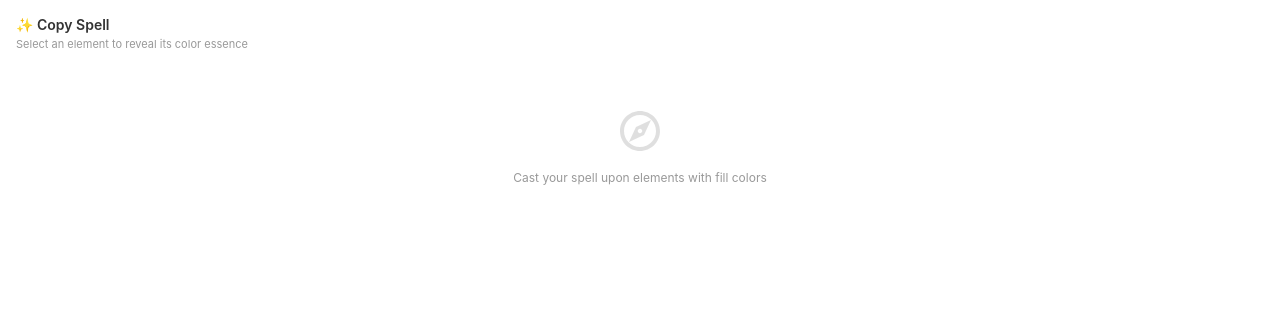
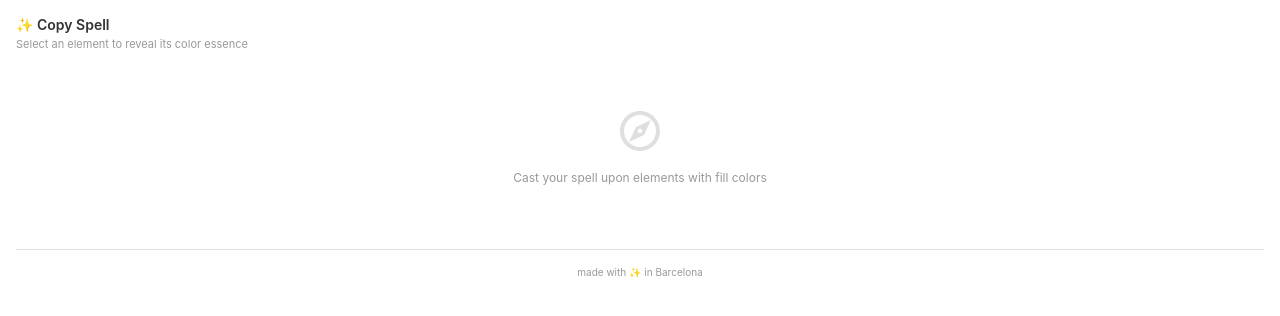
Before and after one commit to fulviabuonanno/copy-spell-plugin, a website: page ui.html in a window 1280 px wide. Drawn offline with Linux system fonts and the light colour scheme.

Commit message:
fix: correct plugin ID in manifest and add footer to UI

```diff
--- a/ui.html
+++ b/ui.html
@@ -181,6 +181,15 @@
     .copied-feedback.show {
       opacity: 0.9;
     }
+
+    .footer {
+      margin-top: 24px;
+      padding-top: 16px;
+      border-top: 1px solid #e0e0e0;
+      text-align: center;
+      font-size: 10px;
+      color: #999;
+    }
   </style>
 </head>
 <body>
@@ -202,6 +211,10 @@
   </div>
 
   <div class="copied-feedback" id="copied-feedback">Essence captured!</div>
+
+  <div class="footer">
+    made with ✨ in Barcelona
+  </div>
 
   <script>
     let currentColors = [];
```
Also changed, not shown: manifest.json.
